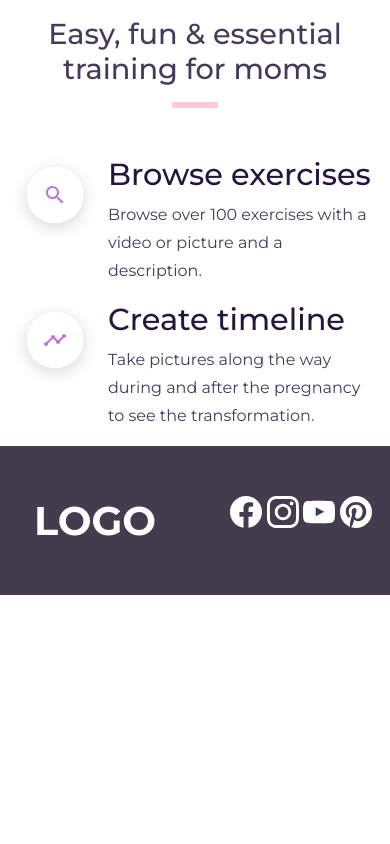
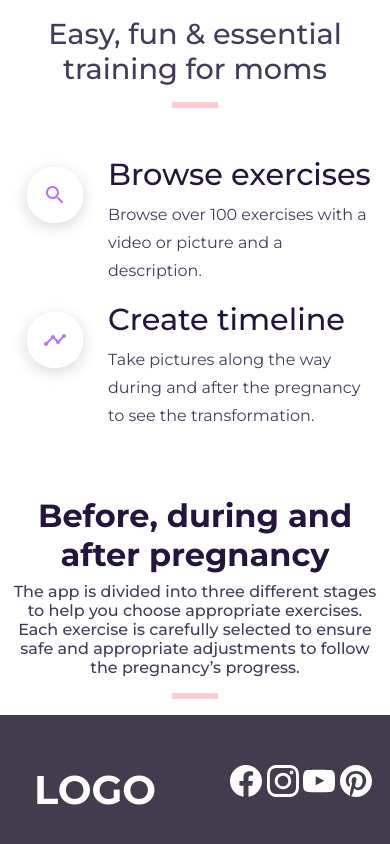
Before and after one commit to Yaroslavvvvvvvv/stfalcon_test, a Vue app: page / in a window 390 px wide. Shown: the part 1279-2123 px from the top of the page. Before the commit the page ends 1874 px from the top, so only its background shows below. Built offline with nearby package versions, Linux system fonts and the light colour scheme.

Commit message:
start third section

```diff
--- /dev/null
+++ b/src/assets/styles/third_section.scss
@@ -0,0 +1,60 @@
+@import "./variables";
+
+.third_section {
+  background: $background;
+  margin-top: 150px;
+
+  h2 {
+    color: $dark_text;
+    font-family: $font;
+    font-size: 3.125rem;
+    font-style: normal;
+    font-weight: 700;
+    line-height: normal;
+  }
+  .header_text{
+    color: $next_text;
+    font-family: $font;
+    font-size: 2rem;
+    font-style: normal;
+    font-weight: 500;
+    line-height: normal;
+  }
+  .colored_line {
+    margin-left: auto;
+    margin-right: auto;
+    width: 46px;
+    border: 3px solid $colored_line;
+  }
+  @media (max-width: 1199.98px) {
+    .header_text{
+      br {
+        display: none;
+      }
+    }
+  }
+  @media (max-width: 991.98px) {
+    h2 {
+      font-size: 2.6rem;
+    }
+  }
+  @media (max-width: 767.98px) {
+    .header_text{
+      font-size: 1.5rem;
+    }
+  }
+  @media (max-width: 575.98px) {
+    h2 {
+      font-size: 2rem;
+    }
+    .header_text{
+      font-size: 1rem;
+    }
+  }
+
+}
+@media (max-width: 767.98px) {
+  .third_section{
+    margin-top: 50px;
+  }
+}
--- /dev/null
+++ b/src/components/ThirdSection.vue
@@ -0,0 +1,23 @@
+<template>
+  <section class="third_section">
+    <div class="container">
+      <div class="text-center">
+        <h2>Before, during and after pregnancy</h2>
+        <p class="header_text">The app is divided into three different stages to help you choose<br>
+          appropriate exercises. Each exercise is carefully selected to ensure safe and<br>
+          appropriate adjustments to follow the pregnancy’s progress.</p>
+        <hr class="colored_line">
+      </div>
+    </div>
+  </section>
+</template>
+
+<script>
+export default {
+  name: "ThirdSection"
+}
+</script>
+
+<style scoped lang="scss">
+@import "./src/assets/styles/third_section";
+</style>
--- a/src/views/MyHome.vue
+++ b/src/views/MyHome.vue
@@ -1,15 +1,17 @@
 <template>
   <FirstSection/>
   <SecondSection/>
+  <ThirdSection/>
 </template>
 
 <script>
 import FirstSection from "@/components/FirstSection.vue";
 import SecondSection from "@/components/SecondSection.vue";
+import ThirdSection from "@/components/ThirdSection.vue";
 
 export default {
   name: "MyHome",
-  components: {SecondSection, FirstSection}
+  components: {ThirdSection, SecondSection, FirstSection}
 }
 </script>
 
```
Also changed, not shown: src/assets/styles/second_section.scss (line endings or trailing spaces).
